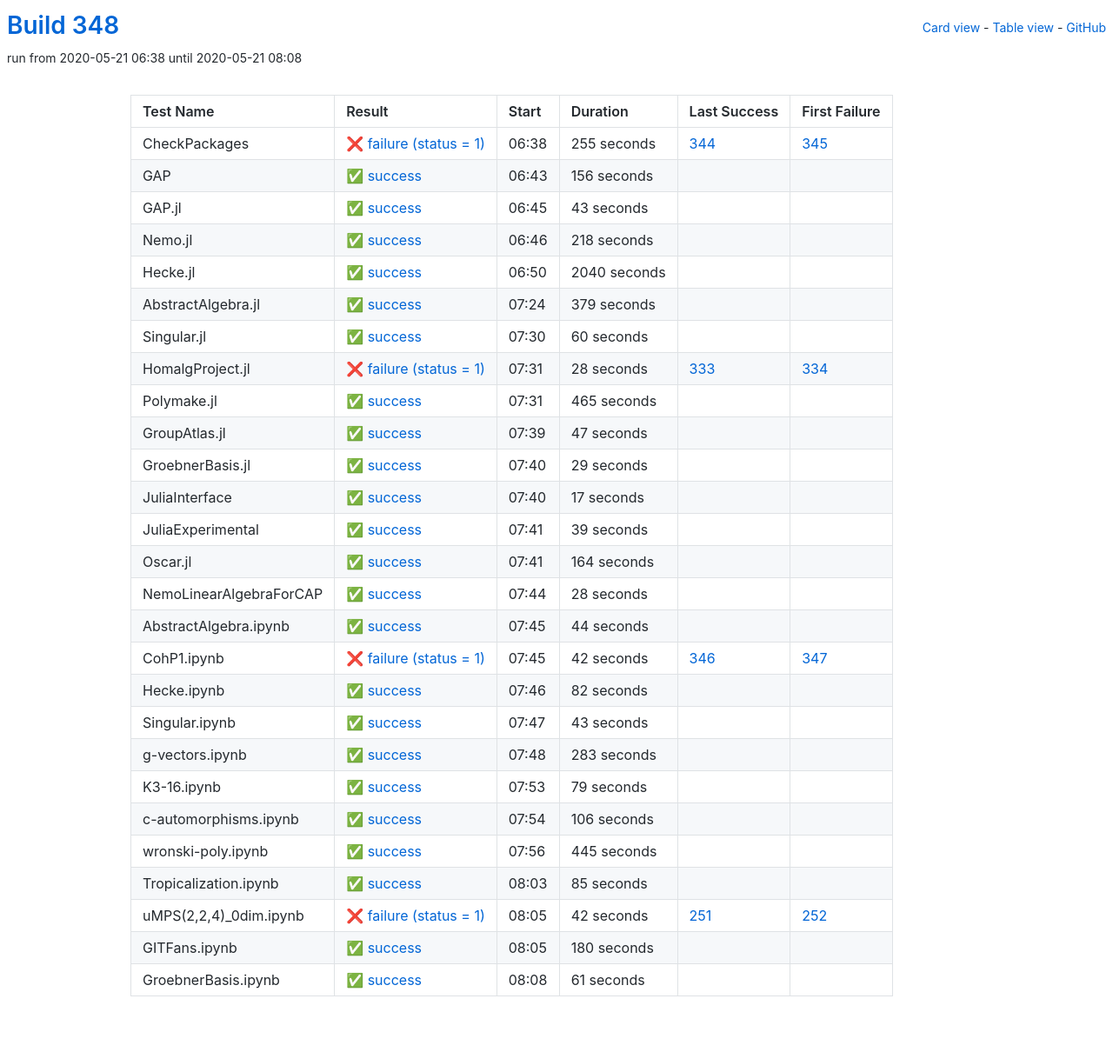
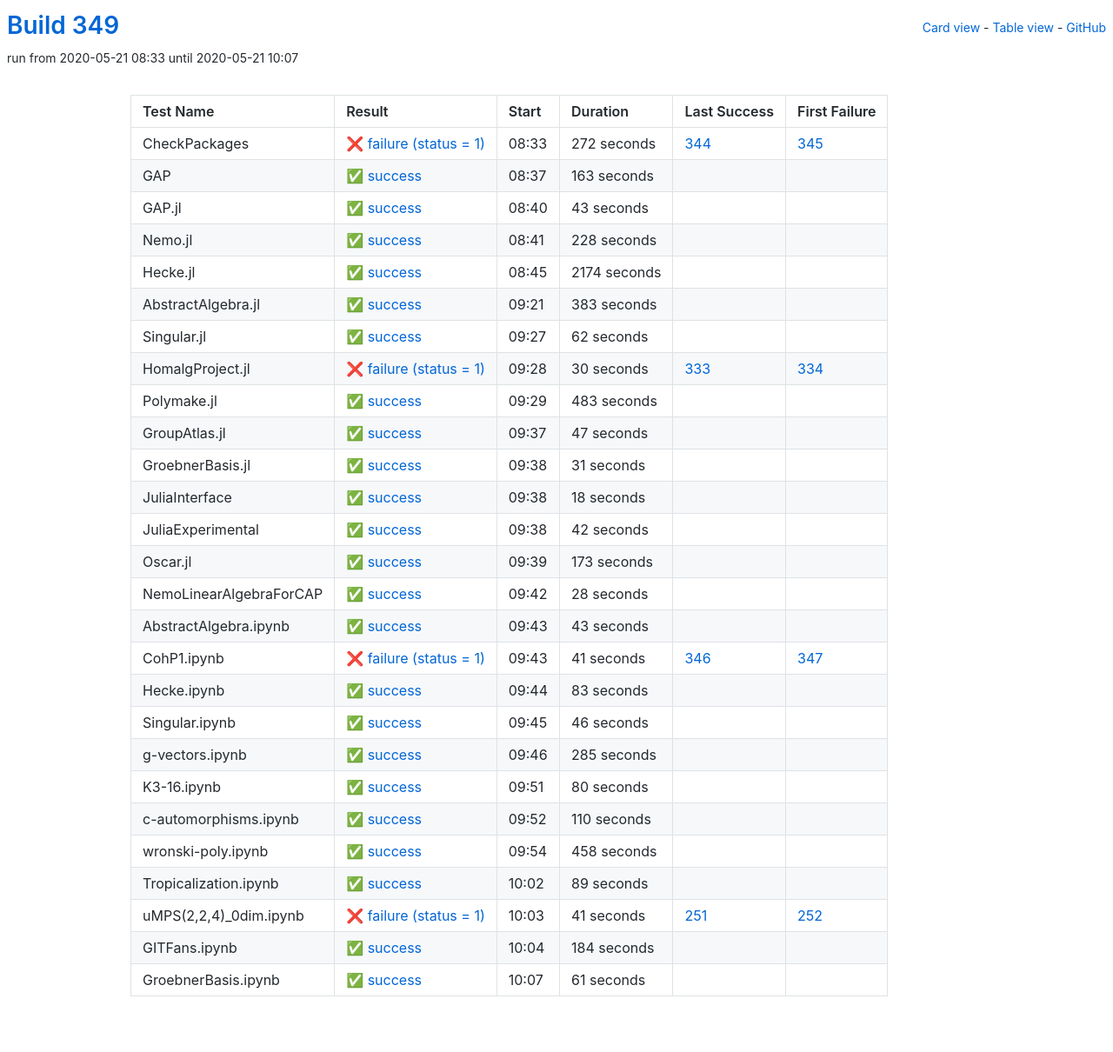
Before and after one commit to oscar-system/oscar-ci-status-1.4, a Jekyll site: the page built from table.html, in a window 1280 px wide. Shown: the whole page at 87% size. Built offline with Jekyll 4.4.1, drawn with Linux system fonts in a browser that asks for light colours.

Commit message:
Build 349

```diff
--- a/_data/ci.yml
+++ b/_data/ci.yml
@@ -1,29 +1,29 @@
-build: 348
-build_url: https://oscarci.mathematik.uni-kl.de/job/oscar-julia-1.4/348/
+build: 349
+build_url: https://oscarci.mathematik.uni-kl.de/job/oscar-julia-1.4/349/
 job: oscar-julia-1.4
 tests:
-- duration: 255
+- duration: 272
   exitcode: 1
   first_failure: 345
   first_failure_url: https://oscarci.mathematik.uni-kl.de/job/oscar-julia-1.4/345/
   id: checkpackages
   last_success: 344
   last_success_url: https://oscarci.mathematik.uni-kl.de/job/oscar-julia-1.4/344/
-  log: https://oscarci.mathematik.uni-kl.de/job/oscar-julia-1.4/348/artifact/logs/build-348/CheckPackages.log
+  log: https://oscarci.mathematik.uni-kl.de/job/oscar-julia-1.4/349/artifact/logs/build-349/CheckPackages.log
   name: CheckPackages
-  start: 2020-05-21 06:38
+  start: 2020-05-21 08:33
   status: failure
   success: false
-- duration: 156
+- duration: 163
   exitcode: 0
   first_failure: false
   first_failure_url: null
   id: gap
   last_success: false
   last_success_url: null
-  log: https://oscarci.mathematik.uni-kl.de/job/oscar-julia-1.4/348/artifact/logs/build-348/GAP.log
+  log: https://oscarci.mathematik.uni-kl.de/job/oscar-julia-1.4/349/artifact/logs/build-349/GAP.log
   name: GAP
-  start: 2020-05-21 06:43
+  start: 2020-05-21 08:37
   status: success
   success: true
 - duration: 43
@@ -33,81 +33,81 @@ tests:
   id: gap-jl
   last_success: false
   last_success_url: null
-  log: https://oscarci.mathematik.uni-kl.de/job/oscar-julia-1.4/348/artifact/logs/build-348/GAP.jl.log
+  log: https://oscarci.mathematik.uni-kl.de/job/oscar-julia-1.4/349/artifact/logs/build-349/GAP.jl.log
   name: GAP.jl
-  start: 2020-05-21 06:45
+  start: 2020-05-21 08:40
   status: success
   success: true
-- duration: 218
+- duration: 228
   exitcode: 0
   first_failure: false
   first_failure_url: null
   id: nemo-jl
   last_success: false
   last_success_url: null
-  log: https://oscarci.mathematik.uni-kl.de/job/oscar-julia-1.4/348/artifact/logs/build-348/Nemo.jl.log
+  log: https://oscarci.mathematik.uni-kl.de/job/oscar-julia-1.4/349/artifact/logs/build-349/Nemo.jl.log
   name: Nemo.jl
-  start: 2020-05-21 06:46
+  start: 2020-05-21 08:41
   status: success
   success: true
-- duration: 2040
+- duration: 2174
   exitcode: 0
   first_failure: false
   first_failure_url: null
   id: hecke-jl
   last_success: false
   last_success_url: null
-  log: https://oscarci.mathematik.uni-kl.de/job/oscar-julia-1.4/348/artifact/logs/build-348/Hecke.jl.log
+  log: https://oscarci.mathematik.uni-kl.de/job/oscar-julia-1.4/349/artifact/logs/build-349/Hecke.jl.log
   name: Hecke.jl
-  start: 2020-05-21 06:50
+  start: 2020-05-21 08:45
   status: success
   success: true
-- duration: 379
+- duration: 383
   exitcode: 0
   first_failure: false
   first_failure_url: null
   id: abstractalgebra-jl
   last_success: false
   last_success_url: null
-  log: https://oscarci.mathematik.uni-kl.de/job/oscar-julia-1.4/348/artifact/logs/build-348/AbstractAlgebra.jl.log
+  log: https://oscarci.mathematik.uni-kl.de/job/oscar-julia-1.4/349/artifact/logs/build-349/AbstractAlgebra.jl.log
   name: AbstractAlgebra.jl
-  start: 2020-05-21 07:24
+  start: 2020-05-21 09:21
   status: success
   success: true
-- duration: 60
+- duration: 62
   exitcode: 0
   first_failure: false
   first_failure_url: null
   id: singular-jl
   last_success: false
   last_success_url: null
-  log: https://oscarci.mathematik.uni-kl.de/job/oscar-julia-1.4/348/artifact/logs/build-348/Singular.jl.log
+  log: https://oscarci.mathematik.uni-kl.de/job/oscar-julia-1.4/349/artifact/logs/build-349/Singular.jl.log
   name: Singular.jl
-  start: 2020-05-21 07:30
+  start: 2020-05-21 09:27
   status: success
   success: true
-- duration: 28
+- duration: 30
   exitcode: 1
   first_failure: 334
   first_failure_url: https://oscarci.mathematik.uni-kl.de/job/oscar-julia-1.4/334/
   id: homalgproject-jl
   last_success: 333
   last_success_url: https://oscarci.mathematik.uni-kl.de/job/oscar-julia-1.4/333/
-  log: https://oscarci.mathematik.uni-kl.de/job/oscar-julia-1.4/348/artifact/logs/build-348/HomalgProject.jl.log
+  log: https://oscarci.mathematik.uni-kl.de/job/oscar-julia-1.4/349/artifact/logs/build-349/HomalgProject.jl.log
   name: HomalgProject.jl
-  start: 2020-05-21 07:31
+  start: 2020-05-21 09:28
   status: failure
   success: false
-- duration: 465
+- duration: 483
   exitcode: 0
   first_failure: false
   first_failure_url: null
   id: polymake-jl
   last_success: false
   last_success_url: null
-  log: https://oscarci.mathematik.uni-kl.de/job/oscar-julia-1.4/348/artifact/logs/build-348/Polymake.jl.log
+  log: https://oscarci.mathematik.uni-kl.de/job/oscar-julia-1.4/349/artifact/logs/build-349/Polymake.jl.log
   name: Polymake.jl
-  start: 2020-05-21 07:31
+  start: 2020-05-21 09:29
   status: success
   success: true
 - duration: 47
@@ -117,57 +117,57 @@ tests:
   id: groupatlas-jl
   last_success: false
   last_success_url: null
-  log: https://oscarci.mathematik.uni-kl.de/job/oscar-julia-1.4/348/artifact/logs/build-348/GroupAtlas.jl.log
+  log: https://oscarci.mathematik.uni-kl.de/job/oscar-julia-1.4/349/artifact/logs/build-349/GroupAtlas.jl.log
   name: GroupAtlas.jl
-  start: 2020-05-21 07:39
+  start: 2020-05-21 09:37
   status: success
   success: true
-- duration: 29
+- duration: 31
   exitcode: 0
   first_failure: false
   first_failure_url: null
   id: groebnerbasis-jl
   last_success: false
   last_success_url: null
-  log: https://oscarci.mathematik.uni-kl.de/job/oscar-julia-1.4/348/artifact/logs/build-348/GroebnerBasis.jl.log
+  log: https://oscarci.mathematik.uni-kl.de/job/oscar-julia-1.4/349/artifact/logs/build-349/GroebnerBasis.jl.log
   name: GroebnerBasis.jl
-  start: 2020-05-21 07:40
+  start: 2020-05-21 09:38
   status: success
   success: true
-- duration: 17
+- duration: 18
   exitcode: 0
   first_failure: false
   first_failure_url: null
   id: juliainterface
   last_success: false
   last_success_url: null
-  log: https://oscarci.mathematik.uni-kl.de/job/oscar-julia-1.4/348/artifact/logs/build-348/JuliaInterface.log
+  log: https://oscarci.mathematik.uni-kl.de/job/oscar-julia-1.4/349/artifact/logs/build-349/JuliaInterface.log
   name: JuliaInterface
-  start: 2020-05-21 07:40
+  start: 2020-05-21 09:38
   status: success
   success: true
-- duration: 39
+- duration: 42
   exitcode: 0
   first_failure: false
   first_failure_url: null
   id: juliaexperimental
   last_success: false
   last_success_url: null
-  log: https://oscarci.mathematik.uni-kl.de/job/oscar-julia-1.4/348/artifact/logs/build-348/JuliaExperimental.log
+  log: https://oscarci.mathematik.uni-kl.de/job/oscar-julia-1.4/349/artifact/logs/build-349/JuliaExperimental.log
   name: JuliaExperimental
-  start: 2020-05-21 07:41
+  start: 2020-05-21 09:38
   status: success
   success: true
-- duration: 164
+- duration: 173
   exitcode: 0
   first_failure: false
   first_failure_url: null
   id: oscar-jl
   last_success: false
   last_success_url: null
-  log: https://oscarci.mathematik.uni-kl.de/job/oscar-julia-1.4/348/artifact/logs/build-348/Oscar.jl.log
+  log: https://oscarci.mathematik.uni-kl.de/job/oscar-julia-1.4/349/artifact/logs/build-349/Oscar.jl.log
   name: Oscar.jl
-  start: 2020-05-21 07:41
+  start: 2020-05-21 09:39
   status: success
   success: true
 - duration: 28
@@ -177,141 +177,141 @@ tests:
   id: nemolinearalgebraforcap
   last_success: false
   last_success_url: null
-  log: https://oscarci.mathematik.uni-kl.de/job/oscar-julia-1.4/348/artifact/logs/build-348/NemoLinearAlgebraForCAP.log
+  log: https://oscarci.mathematik.uni-kl.de/job/oscar-julia-1.4/349/artifact/logs/build-349/NemoLinearAlgebraForCAP.log
   name: NemoLinearAlgebraForCAP
-  start: 2020-05-21 07:44
+  start: 2020-05-21 09:42
   status: success
   success: true
-- duration: 44
+- duration: 43
   exitcode: 0
   first_failure: false
   first_failure_url: null
   id: abstractalgebra-ipynb
   last_success: false
   last_success_url: null
-  log: https://oscarci.mathematik.uni-kl.de/job/oscar-julia-1.4/348/artifact/logs/build-348/AbstractAlgebra.ipynb.log
+  log: https://oscarci.mathematik.uni-kl.de/job/oscar-julia-1.4/349/artifact/logs/build-349/AbstractAlgebra.ipynb.log
   name: AbstractAlgebra.ipynb
-  start: 2020-05-21 07:45
+  start: 2020-05-21 09:43
   status: success
   success: true
-- duration: 42
+- duration: 41
   exitcode: 1
   first_failure: 347
   first_failure_url: https://oscarci.mathematik.uni-kl.de/job/oscar-julia-1.4/347/
   id: cohp1-ipynb
   last_success: 346
   last_success_url: https://oscarci.mathematik.uni-kl.de/job/oscar-julia-1.4/346/
-  log: https://oscarci.mathematik.uni-kl.de/job/oscar-julia-1.4/348/artifact/logs/build-348/CohP1.ipynb.log
+  log: https://oscarci.mathematik.uni-kl.de/job/oscar-julia-1.4/349/artifact/logs/build-349/CohP1.ipynb.log
   name: CohP1.ipynb
-  start: 2020-05-21 07:45
+  start: 2020-05-21 09:43
   status: failure
   success: false
-- duration: 82
+- duration: 83
   exitcode: 0
   first_failure: false
   first_failure_url: null
   id: hecke-ipynb
   last_success: false
   last_success_url: null
-  log: https://oscarci.mathematik.uni-kl.de/job/oscar-julia-1.4/348/artifact/logs/build-348/Hecke.ipynb.log
+  log: https://oscarci.mathematik.uni-kl.de/job/oscar-julia-1.4/349/artifact/logs/build-349/Hecke.ipynb.log
   name: Hecke.ipynb
-  start: 2020-05-21 07:46
+  start: 2020-05-21 09:44
   status: success
   success: true
-- duration: 43
+- duration: 46
   exitcode: 0
   first_failure: false
   first_failure_url: null
   id: singular-ipynb
   last_success: false
   last_success_url: null
-  log: https://oscarci.mathematik.uni-kl.de/job/oscar-julia-1.4/348/artifact/logs/build-348/Singular.ipynb.log
+  log: https://oscarci.mathematik.uni-kl.de/job/oscar-julia-1.4/349/artifact/logs/build-349/Singular.ipynb.log
   name: Singular.ipynb
-  start: 2020-05-21 07:47
+  start: 2020-05-21 09:45
   status: success
   success: true
-- duration: 283
+- duration: 285
   exitcode: 0
   first_failure: false
   first_failure_url: null
   id: g-vectors-ipynb
   last_success: false
   last_success_url: null
-  log: https://oscarci.mathematik.uni-kl.de/job/oscar-julia-1.4/348/artifact/logs/build-348/g-vectors.ipynb.log
+  log: https://oscarci.mathematik.uni-kl.de/job/oscar-julia-1.4/349/artifact/logs/build-349/g-vectors.ipynb.log
   name: g-vectors.ipynb
-  start: 2020-05-21 07:48
+  start: 2020-05-21 09:46
   status: success
   success: true
-- duration: 79
+- duration: 80
   exitcode: 0
   first_failure: false
   first_failure_url: null
   id: k3-16-ipynb
   last_success: false
   last_success_url: null
-  log: https://oscarci.mathematik.uni-kl.de/job/oscar-julia-1.4/348/artifact/logs/build-348/K3-16.ipynb.log
+  log: https://oscarci.mathematik.uni-kl.de/job/oscar-julia-1.4/349/artifact/logs/build-349/K3-16.ipynb.log
   name: K3-16.ipynb
-  start: 2020-05-21 07:53
+  start: 2020-05-21 09:51
   status: success
   success: true
-- duration: 106
+- duration: 110
   exitcode: 0
   first_failure: false
   first_failure_url: null
   id: c-automorphisms-ipynb
   last_success: false
   last_success_url: null
-  log: https://oscarci.mathematik.uni-kl.de/job/oscar-julia-1.4/348/artifact/logs/build-348/c-automorphisms.ipynb.log
+  log: https://oscarci.mathematik.uni-kl.de/job/oscar-julia-1.4/349/artifact/logs/build-349/c-automorphisms.ipynb.log
   name: c-automorphisms.ipynb
-  start: 2020-05-21 07:54
+  start: 2020-05-21 09:52
   status: success
   success: true
-- duration: 445
+- duration: 458
   exitcode: 0
   first_failure: false
   first_failure_url: null
   id: wronski-poly-ipynb
   last_success: false
   last_success_url: null
-  log: https://oscarci.mathematik.uni-kl.de/job/oscar-julia-1.4/348/artifact/logs/build-348/wronski-poly.ipynb.log
+  log: https://oscarci.mathematik.uni-kl.de/job/oscar-julia-1.4/349/artifact/logs/build-349/wronski-poly.ipynb.log
   name: wronski-poly.ipynb
-  start: 2020-05-21 07:56
+  start: 2020-05-21 09:54
   status: success
   success: true
-- duration: 85
+- duration: 89
   exitcode: 0
   first_failure: false
   first_failure_url: null
   id: tropicalization-ipynb
   last_success: false
   last_success_url: null
-  log: https://oscarci.mathematik.uni-kl.de/job/oscar-julia-1.4/348/artifact/logs/build-348/Tropicalization.ipynb.log
+  log: https://oscarci.mathematik.uni-kl.de/job/oscar-julia-1.4/349/artifact/logs/build-349/Tropicalization.ipynb.log
   name: Tropicalization.ipynb
-  start: 2020-05-21 08:03
+  start: 2020-05-21 10:02
   status: success
   success: true
-- duration: 42
+- duration: 41
   exitcode: 1
   first_failure: 252
   first_failure_url: https://oscarci.mathematik.uni-kl.de/job/oscar-julia-1.4/252/
   id: umps-2-2-4-0dim-ipynb
   last_success: 251
   last_success_url: https://oscarci.mathematik.uni-kl.de/job/oscar-julia-1.4/251/
-  log: https://oscarci.mathematik.uni-kl.de/job/oscar-julia-1.4/348/artifact/logs/build-348/uMPS-2-2-4-_0dim.ipynb.log
+  log: https://oscarci.mathematik.uni-kl.de/job/oscar-julia-1.4/349/artifact/logs/build-349/uMPS-2-2-4-_0dim.ipynb.log
   name: uMPS(2,2,4)_0dim.ipynb
-  start: 2020-05-21 08:05
+  start: 2020-05-21 10:03
   status: failure
   success: false
-- duration: 180
+- duration: 184
   exitcode: 0
   first_failure: false
   first_failure_url: null
   id: gitfans-ipynb
   last_success: false
   last_success_url: null
-  log: https://oscarci.mathematik.uni-kl.de/job/oscar-julia-1.4/348/artifact/logs/build-348/GITFans.ipynb.log
+  log: https://oscarci.mathematik.uni-kl.de/job/oscar-julia-1.4/349/artifact/logs/build-349/GITFans.ipynb.log
   name: GITFans.ipynb
-  start: 2020-05-21 08:05
+  start: 2020-05-21 10:04
   status: success
   success: true
 - duration: 61
@@ -321,8 +321,8 @@ tests:
   id: groebnerbasis-ipynb
   last_success: false
   last_success_url: null
-  log: https://oscarci.mathematik.uni-kl.de/job/oscar-julia-1.4/348/artifact/logs/build-348/GroebnerBasis.ipynb.log
+  log: https://oscarci.mathematik.uni-kl.de/job/oscar-julia-1.4/349/artifact/logs/build-349/GroebnerBasis.ipynb.log
   name: GroebnerBasis.ipynb
-  start: 2020-05-21 08:08
+  start: 2020-05-21 10:07
   status: success
   success: true
```
Also changed, not shown: README.md.
